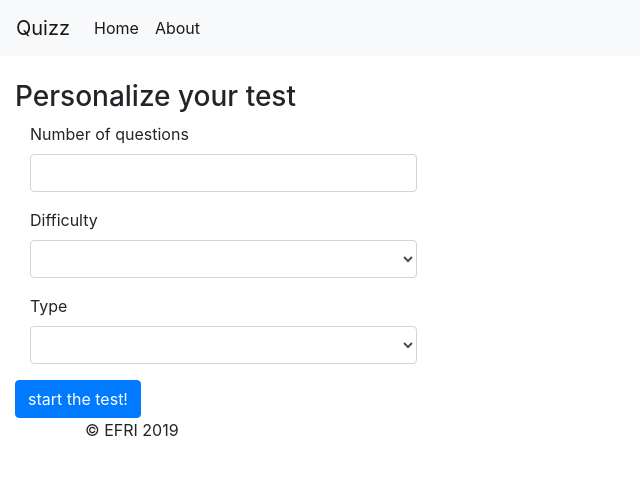
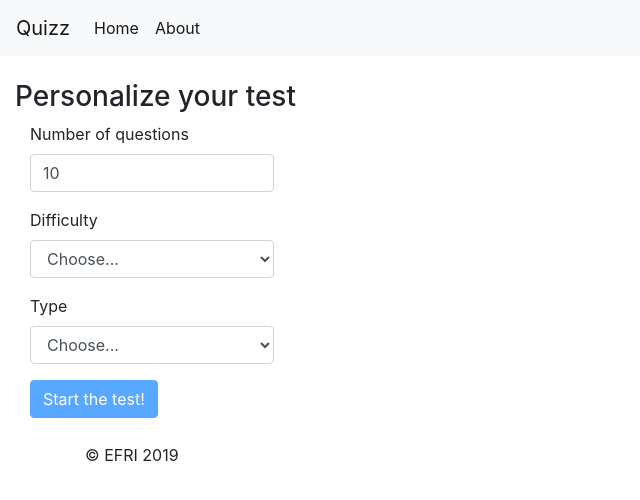
Before and after one commit to mohamessi/Quizz, an Angular app: page /personalized in a window 1280 px wide. Shown: the top 500 px of the page, without its empty margins (0-640 px from the left). Built offline with nearby package versions, Linux system fonts and the light colour scheme.

Commit message:
"finished!"

```diff
--- a/src/app/pages/personalized/personalized.component.html
+++ b/src/app/pages/personalized/personalized.component.html
@@ -1,17 +1,20 @@
 <h3>
   Personalize your test
 </h3>
-<form (ngSubmit)="onSubmit" class="quizzForm" #qf="ngForm">
+<div class="row">
+  <div class="col-sm-8 col-sm-offset-2">
+    <form (ngSubmit)="getPersonalizedQuestions(qf)" class="quizzForm" #qf="ngForm">
       <div class="form-group col-md-4">
         <label for="amount">Number of questions</label>
-      <input type="number" name="amount" id="amount" class="form-control" min="1" max="50" value="10" [(ngModel)]="nbrQuestions">
+        <input type="number" name="amount" id="amount" class="form-control" min="1" max="50" [ngModel]="defaultAmount"
+          required>
       </div>
 
       <div class="form-group col-md-4">
         <label for="difficulty">Difficulty</label>
-      <select name="difficulty" class="form-control" [(ngModel)]="difficulty">
-        <option selected>Choose...</option>
-        <option value="any">Any</option>
+        <select name="difficulty" class="form-control" ngModel required>
+          <option value="" selected>Choose...</option>
+          <option value="any">Any Difficulty</option>
           <option value="easy">Easy</option>
           <option value="medium">Medium</option>
           <option value="hard">Hard</option>
@@ -20,13 +23,36 @@
 
       <div class="form-group col-md-4">
         <label for="type">Type</label>
-      <select name="type" class="form-control" [(ngModel)]="type">
-        <option selected>Choose...</option>
+        <select name="type" class="form-control" ngModel required>
+          <option value="" selected>Choose...</option>
           <option value="any">Any Type</option>
           <option value="multiple">Multiple Choice</option>
           <option value="boolean">True / False</option>
         </select>
       </div>
 
-  <button type="submit" class="btn btn-primary">start the test!</button>
+      <div class="form-group col-md-4">
+        <button type="submit" class="btn btn-primary" [disabled]="!qf.valid">Start the test!</button>
+      </div>
     </form>
+  </div>
+</div>
+
+<div class="row">
+  <ul class="list-group">
+    <li class="list-group-item" *ngFor="let q of questions; let i = index">
+      <p><strong>{{ i+1 }}</strong> {{ q.question }}</p>
+      <button class="btn btn-primary" *ngFor="let answer of q.incorrect_answers"(click)="checkAnswer(q, answer)">{{ answer }}</button>
+
+      <div *ngIf="q.result">
+        <div class="alert alert-success" role="alert" *ngIf="q.isGoodAnswer">
+          <p>{{ q.result }}</p>
+        </div>
+        <div class="alert alert-danger" role="alert" *ngIf="!q.isGoodAnswer">
+            <p>{{ q.result }}</p>
+        </div>
+      </div>
+    </li>
+  </ul>
+
+</div>
--- a/src/app/pages/personalized/personalized.component.scss
+++ b/src/app/pages/personalized/personalized.component.scss
@@ -0,0 +1,10 @@
+button
+{
+    margin-right: 5px;
+    margin-bottom: 9px;
+}
+strong
+{
+    font-size: 1.3em;
+    color: royalblue;
+}
--- a/src/app/pages/personalized/personalized.component.ts
+++ b/src/app/pages/personalized/personalized.component.ts
@@ -1,28 +1,67 @@
-import { Component, OnInit } from '@angular/core';
+import { Component, OnInit, OnDestroy } from '@angular/core';
 import { QuizzService } from 'src/app/services/quizz.service';
+import { Subscription } from 'rxjs';
+import { NgForm } from '@angular/forms';
+import { Question } from 'src/app/models/question';
 
 @Component({
   selector: 'app-personalized',
   templateUrl: './personalized.component.html',
   styleUrls: ['./personalized.component.scss']
 })
-export class PersonalizedComponent implements OnInit {
+export class PersonalizedComponent implements OnInit, OnDestroy {
 
-  nbrQuestions: number;
-  difficulty: string;
-  type: string;
+  defaultAmount = 10;
+  questions: Array<Question>;
+  personalizedSubscription: Subscription;
 
   constructor(private quizzService: QuizzService) { }
 
   ngOnInit() {
   }
 
-  getPersonalizedQuizz()
+  getPersonalizedQuestions(form: NgForm)
   {
+    const amount = form.value['amount'];
+    const difficulty = form.value['difficulty'];
+    const type = form.value['type'];
 
+    this.personalizedSubscription =
+    this.quizzService.getPersonalizedQuizz(amount, difficulty, type).subscribe(
+      response => {
+        console.log("response :", response);
+        this.questions = response.results;
+        this.questions.forEach(
+          q => {
+            q.incorrect_answers.push(q.correct_answer);
+            q.incorrect_answers.sort();
+          }
+        );
+      },
+      err => {
+        console.log("error :", err)
+      }
+    );
   }
 
-  onSubmit()
-  {}
+  checkAnswer(q: Question, answer: string)
+  {
+    if (answer === q.correct_answer)
+    {
+      console.log("Bonne réponse");
+      q.result = "Bonne réponse";
+      q.isGoodAnswer = true;
+    }
+    else
+    {
+      console.log("Mauvaise réponse");;
+      q.result = "Mauvaise réponse";
+      q.isGoodAnswer = false;
+    }
+  }
 
+  ngOnDestroy()
+  {
+    this.personalizedSubscription.unsubscribe();
+  }
 }
--- a/src/app/services/quizz.service.ts
+++ b/src/app/services/quizz.service.ts
@@ -10,17 +10,23 @@ import { TriviaResponse} from '../responses/trivia-response';
 export class QuizzService {
 
   url: string = 'https://opentdb.com/api.php?amount=10';
-  urlPerso: string = 'https://opentdb.com/api.php';
+  root: string = 'https://opentdb.com/api.php';
 
-  constructor(private http: HttpClient) { }
+  constructor(private http: HttpClient) {}
 
   getFastQuizz(nbQuestions: number){
     return this.http.get<TriviaResponse>(this.url);
   }
 
-  getPersonalizedQuizz(nbrQuestions: number, difficulty: string, type: string)
+  getPersonalizedQuizz(amount: number, difficulty: string, type: string)
   {
-    return this.http.get<TriviaResponse>(this.urlPerso + '?amount=' + nbrQuestions +
-                                        '&difficulty=' + difficulty + '&type=' + type);
+    var url: string = this.root + '?amount=' + amount;
+
+    if (difficulty !== "any")
+      url += "&difficulty=" + difficulty;
+    if (type !== "any")
+      url += '&type=' + type;
+
+    return this.http.get<TriviaResponse>(url);
   }
 }
```
Lines whose indentation alone changed are shown as unchanged.
